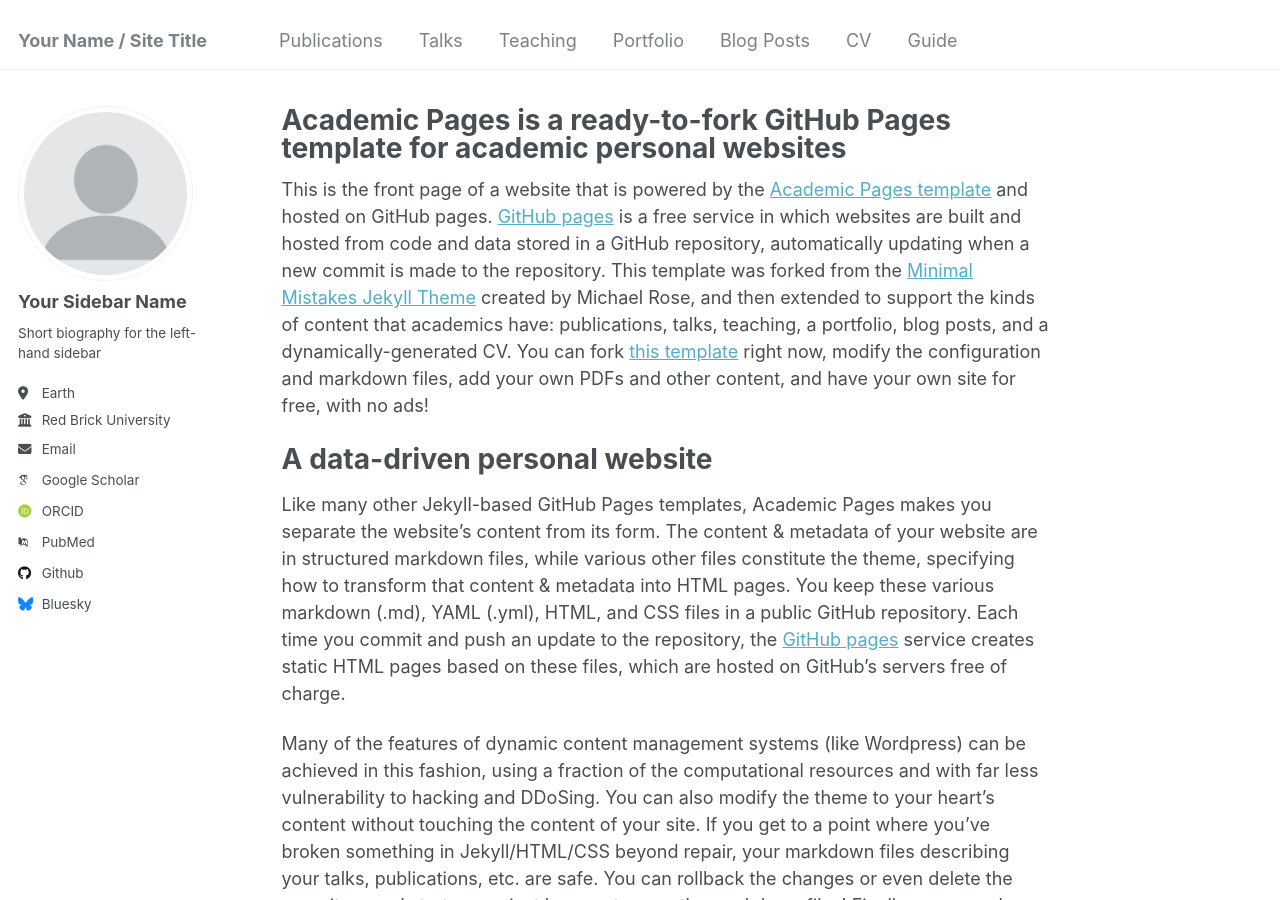
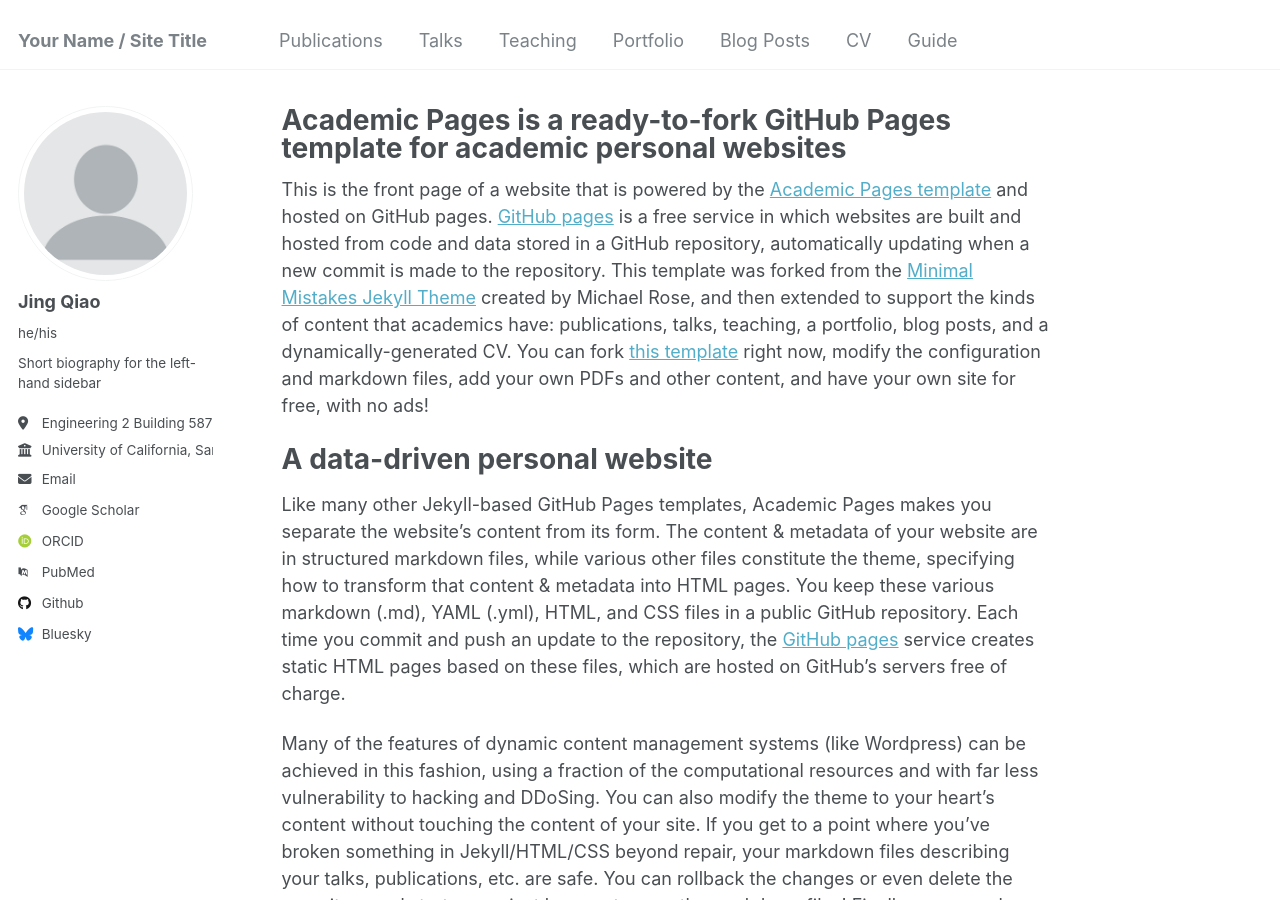
Before and after one commit to scp10086/scp10086.github.io, a Jekyll site: the page built from _pages/about.md, in a window 1280 px wide and 900 px high. Built offline with Jekyll 4.4.1, drawn with Linux system fonts in a browser that asks for light colours; some web fonts are replaced.

Commit message:
Update _config.yml

```diff
--- a/_config.yml
+++ b/_config.yml
@@ -22,13 +22,13 @@ repository               : "academicpages/academicpages.github.io"
 author:
   # Biographic information
   avatar           : "profile.png"
-  name             : "Your Sidebar Name"
-  pronouns         : # example: "she/her"
+  name             : "Jing Qiao"
+  pronouns         : "he/his"
   bio              : "Short biography for the left-hand sidebar"
-  location         : "Earth"
-  employer         : "Red Brick University"
+  location         : "Engineering 2 Building 587"
+  employer         : "University of California, Santa Cruz"
   uri              : # URL
-  email            : "none@example.org"
+  email            : "jqiao5@ucsc.edu"
 
   # Academic websites
   arxiv            : # URL - Update with the correct link to your profile
```
